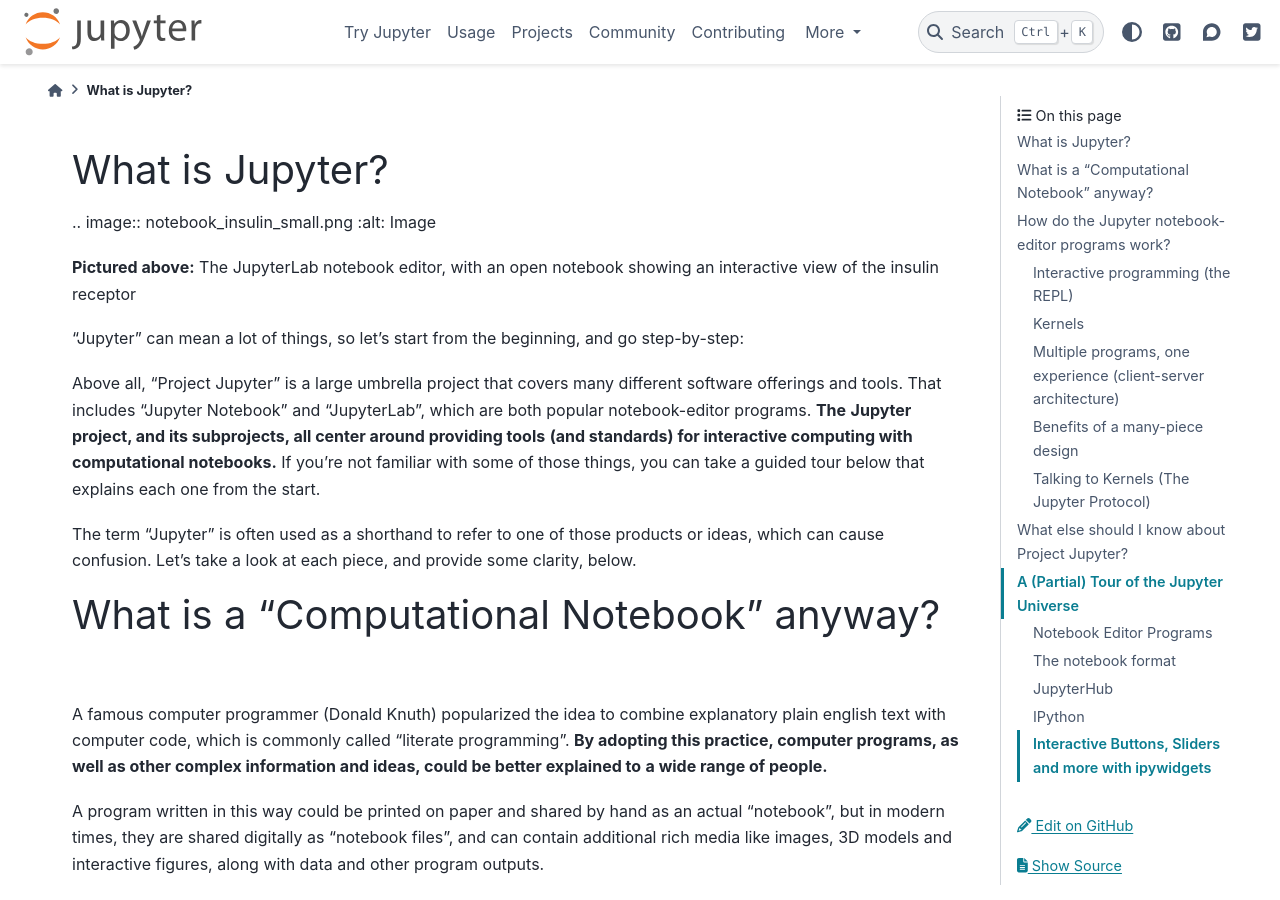
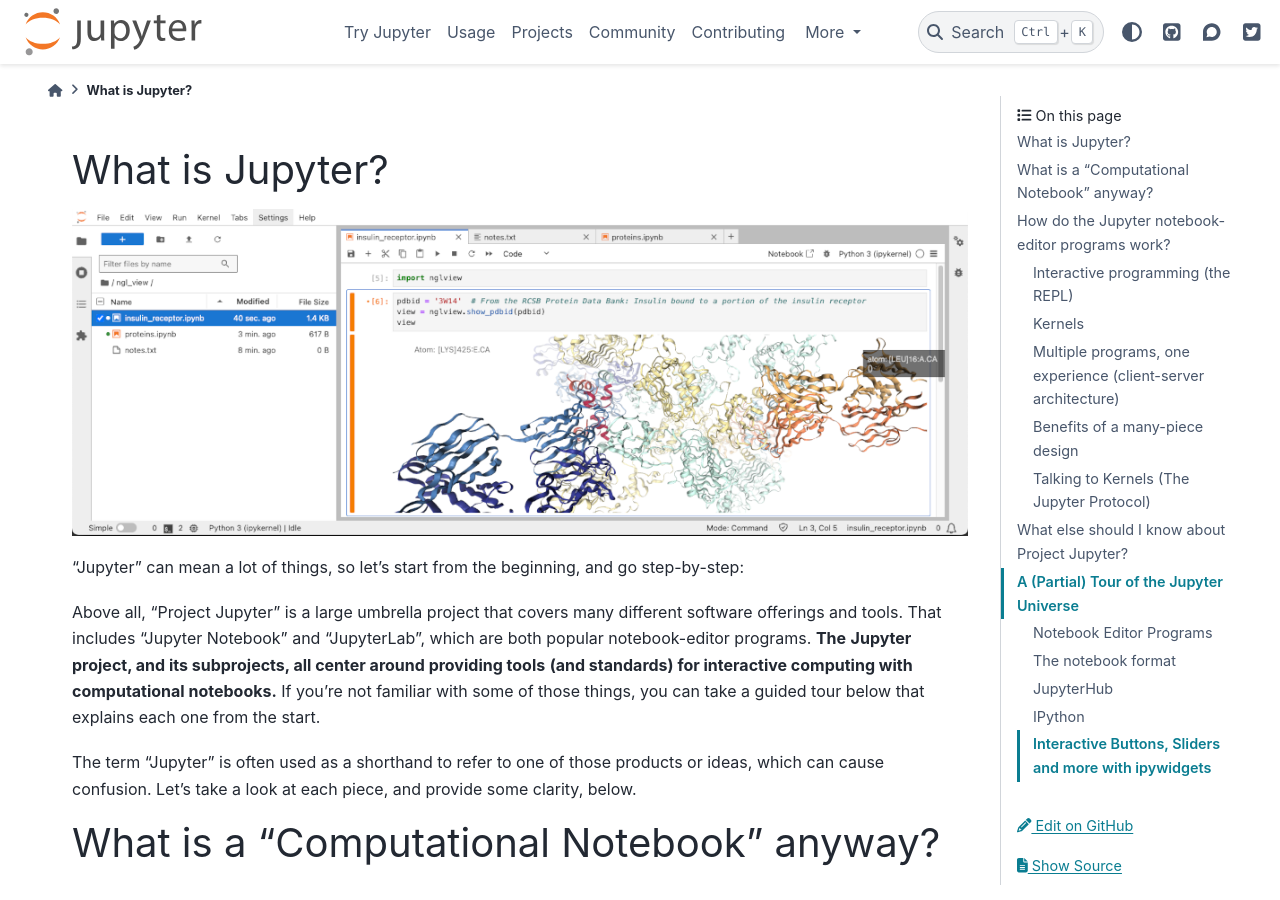
Before and after one commit to jupyter/jupyter, a Sphinx documentation site: the page built from docs/source/what_is_jupyter.md, in a window 1280 px wide and 900 px high. Built offline with Sphinx 7.4.7 and the PyData theme 0.15.4, drawn with Linux system fonts in a browser that asks for light colours; pages that are not in the unit, such as notebooks, are missing from menus.

Commit message:
Switch to proper markdown image format.

```diff
--- a/docs/source/what_is_jupyter.md
+++ b/docs/source/what_is_jupyter.md
@@ -1,10 +1,6 @@
 # What is Jupyter?
 
-.. image:: notebook_insulin_small.png
-    :alt: Image
-
-**Pictured above:** The JupyterLab notebook editor, with an open notebook
-showing an interactive view of the insulin receptor
+![The JupyterLab notebook editor, with an open notebook showing an interactive view of the insulin receptor](_static/_images/notebook_insulin_small.png)
 
 "Jupyter" can mean a lot of things, so let's start from the beginning, and
 go step-by-step:
```
Also changed, not shown: docs/source/notebook_insulin_small.png (deleted).
